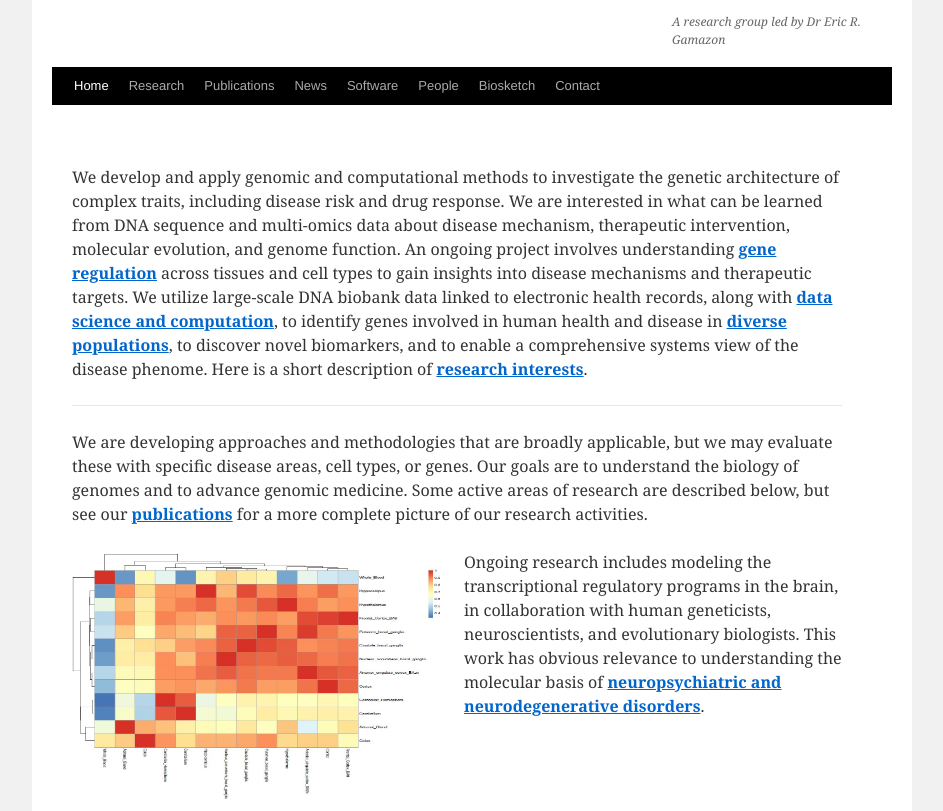
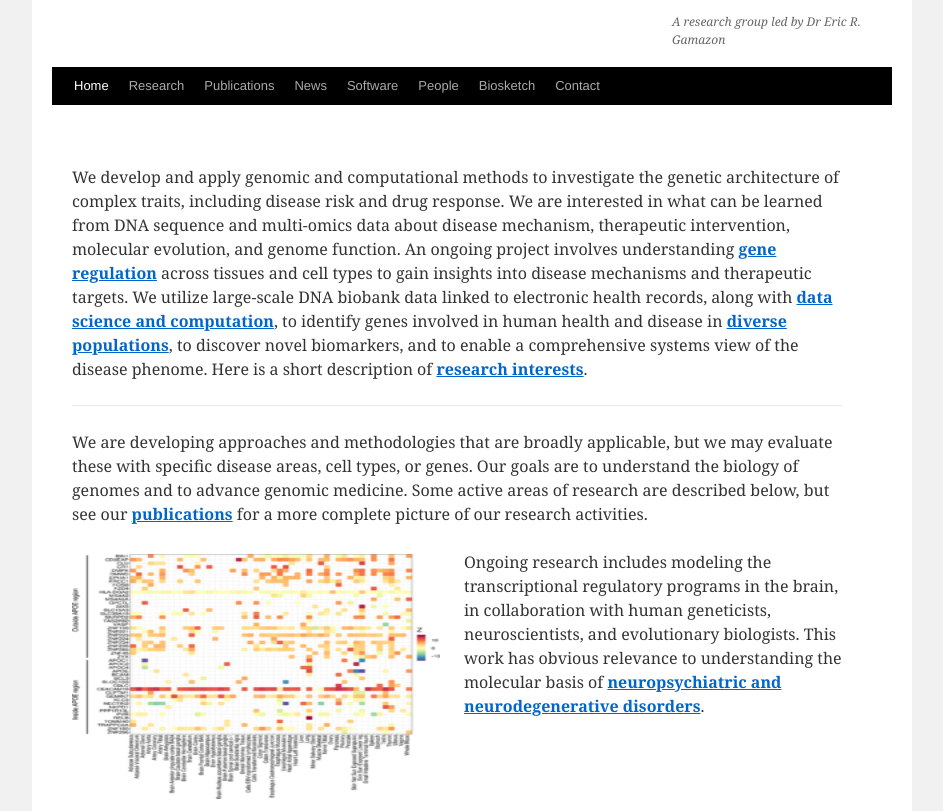
Before and after one commit to egamazon/egamazon.github.io, a plain HTML site: page index.html in a window 1280 px wide. Shown: the part 138-949 px from the top of the page, without its empty margins (168-1111 px from the left). Drawn offline with Linux system fonts and the light colour scheme.

Commit message:
Update index.html

```diff
--- a/index.html
+++ b/index.html
@@ -69,7 +69,7 @@
 <p class="zfr3Q">We are developing approaches and methodologies that are broadly applicable, but we may evaluate these with specific disease areas, cell types, or genes. Our goals are to understand the biology of genomes and to advance genomic medicine. Some active areas of research are described below, but see our <a href="https://sites.google.com/site/ericgamazon/home/abstracts"><strong>publications</strong></a> for a more complete picture of our research activities.
 </p>
 
-<p id="h.p_PeZr9S4mMpb4" class="zfr3Q"><img class="wp-image-617 alignleft" src="heatmap_brain.jpg" alt="heatmap_brain" width="368" height="245"  />Ongoing research includes modeling the transcriptional regulatory programs in the brain, in collaboration with human geneticists, neuroscientists, and evolutionary biologists. This work has obvious relevance to understanding the molecular basis of <a href="https://www.nature.com/articles/s41588-019-0409-8"><strong>neuropsychiatric and neurodegenerative disorders</strong></a>.</p>
+<p id="h.p_PeZr9S4mMpb4" class="zfr3Q"><img class="wp-image-617 alignleft" src="ART_alzheimers-276x300.png" alt="heatmap_brain" width="368" height="245"  />Ongoing research includes modeling the transcriptional regulatory programs in the brain, in collaboration with human geneticists, neuroscientists, and evolutionary biologists. This work has obvious relevance to understanding the molecular basis of <a href="https://www.nature.com/articles/s41588-019-0409-8"><strong>neuropsychiatric and neurodegenerative disorders</strong></a>.</p>
 
 <br><br><br>
 
```
